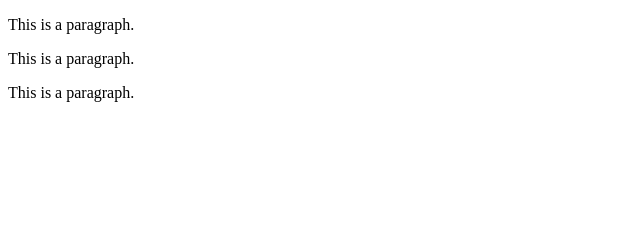
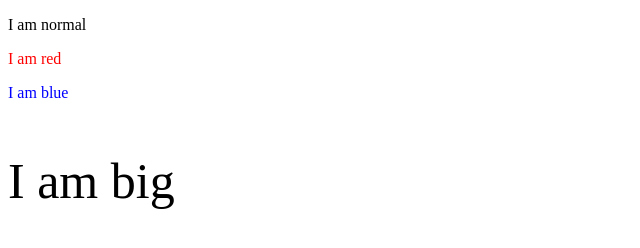
Before and after one commit to littleeyfa/UjianAmali_SCM, a plain HTML site: page index.html in a window 1280 px wide. Shown: the whole page, without its empty margins (0-640 px from the left). Drawn offline with Linux system fonts and the light colour scheme.

Commit message:
Update index.html

```diff
--- a/index.html
+++ b/index.html
@@ -6,8 +6,10 @@
     <title>Page Tittle</Title></title>
 </head>
 <body>
-<p>This is a paragraph.</p>
-<p>This is a paragraph.</p>
-<p>This is a paragraph.</p>
+    <p>I am normal</p>
+    <p style="color:red;">I am red</p>
+    <p style="color:blue;">I am blue</p>
+    <p style="font-size:50px;">I am big</p>
+
 </body>
 </html>
```
